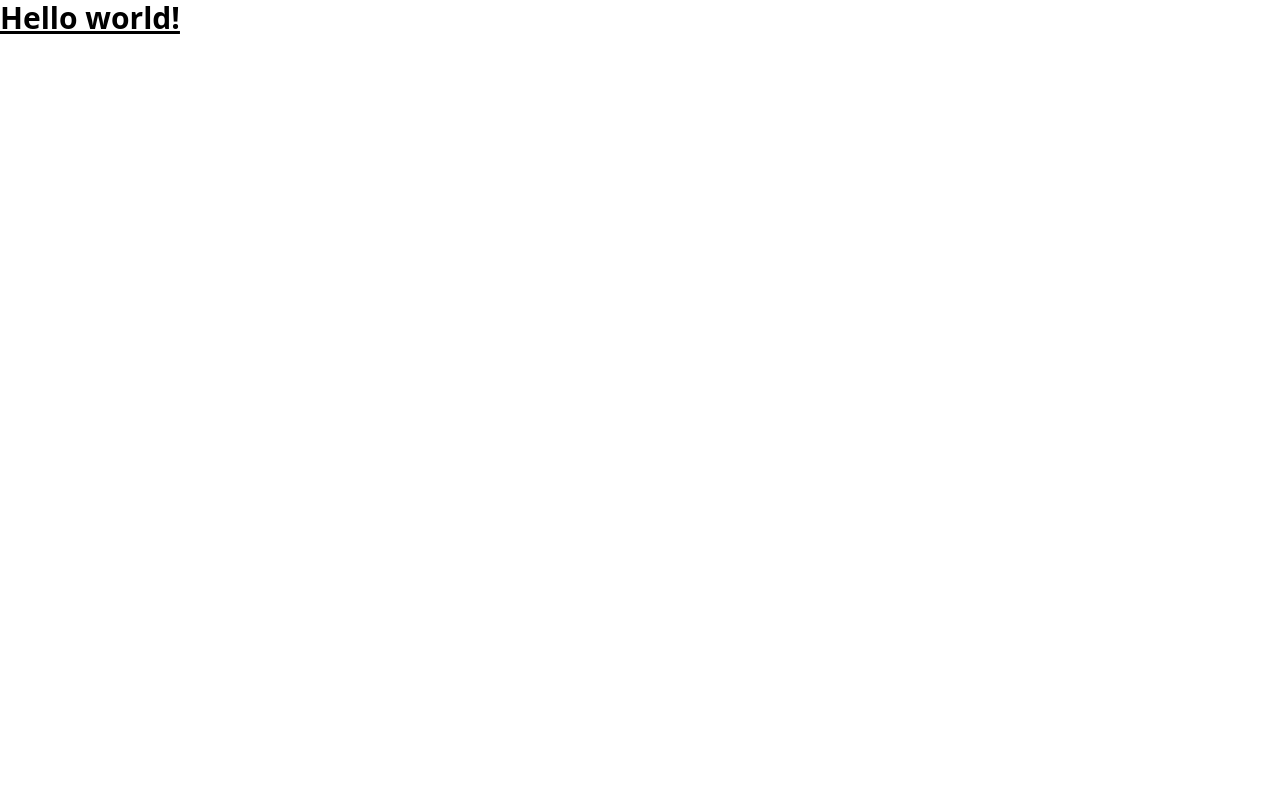
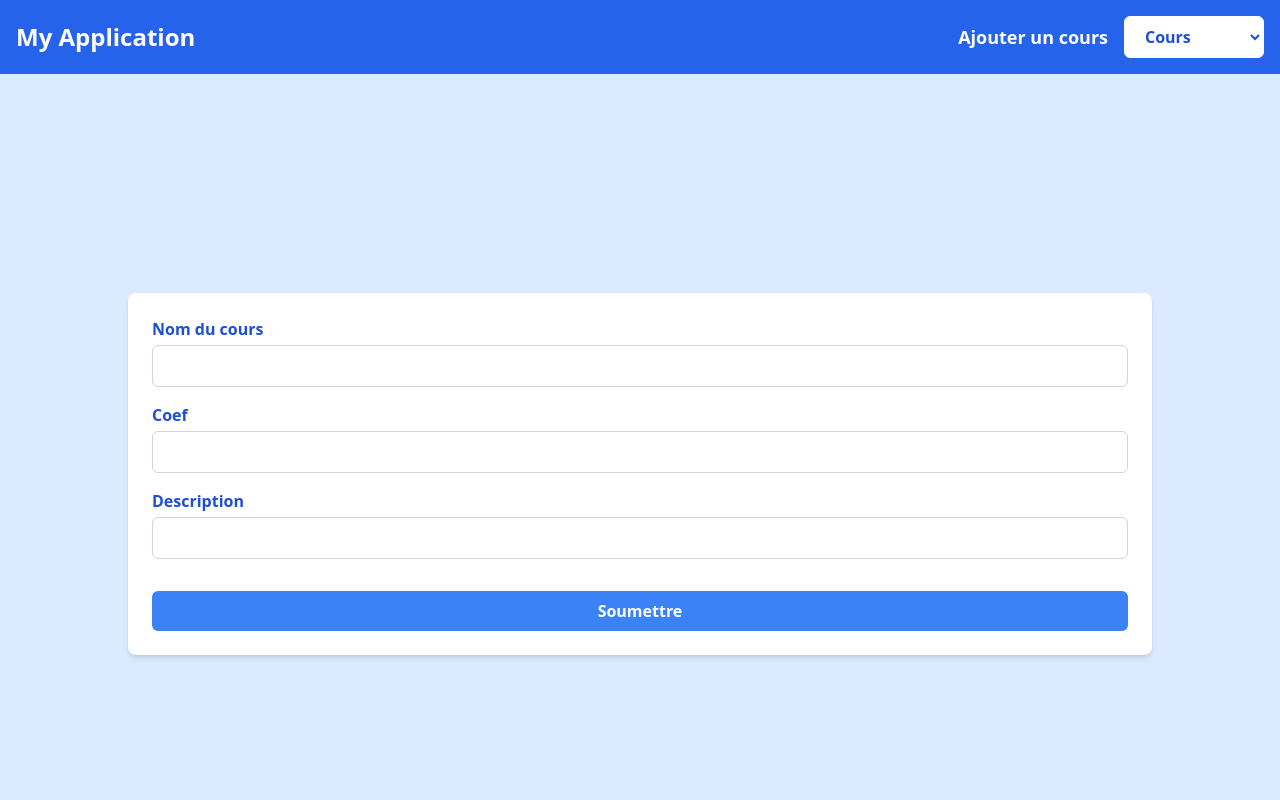
Before and after one commit to FAITH-ORAN/fullstack-Appli, a React (Create React App) app in the folder frontend/project-cours/: page /ajouter in a window 1280 px wide. Shown: the top 800 px of the page. Built offline with nearby package versions, Linux system fonts and the light colour scheme.

Commit message:
feat: add students/courses/professor and make one resuable form.

```diff
--- a/frontend/project-cours/package.json
+++ b/frontend/project-cours/package.json
@@ -6,8 +6,10 @@
     "@testing-library/jest-dom": "^5.17.0",
     "@testing-library/react": "^13.4.0",
     "@testing-library/user-event": "^13.5.0",
+    "axios": "^1.7.7",
     "react": "^18.3.1",
     "react-dom": "^18.3.1",
+    "react-router-dom": "^6.26.2",
     "react-scripts": "5.0.1",
     "web-vitals": "^2.1.4"
   },
--- a/frontend/project-cours/src/App.js
+++ /dev/null
@@ -1,7 +0,0 @@
-export default function App() {
-  return (
-    <h1 className="text-3xl font-bold underline">
-      Hello world!
-    </h1>
-  )
-}
--- /dev/null
+++ b/frontend/project-cours/src/App.jsx
@@ -0,0 +1,23 @@
+import React from 'react';
+import { BrowserRouter as Router, Route, Routes } from 'react-router-dom';
+import EntityHandler from './components/EntityHandler';
+import Footer from './components/Footer';
+import HomePage from './pages/HomePage';
+
+const App = () => {
+  return (
+    <Router>
+      <div className="min-h-screen flex flex-col">
+        <main className="flex-grow">
+          <Routes>
+            <Route path="/" element={<HomePage />} />
+            <Route path="/ajouter" element={<EntityHandler />} />
+          </Routes>
+        </main>
+        <Footer />
+      </div>
+    </Router>
+  );
+};
+
+export default App;
--- /dev/null
+++ b/frontend/project-cours/src/axiosInstance.js
@@ -0,0 +1,11 @@
+import axios from 'axios';
+import config from './config';
+
+const axiosInstance = axios.create({
+  baseURL: config.baseURL,
+  headers: {
+    'Content-Type': 'application/json',
+  },
+});
+
+export default axiosInstance;
--- /dev/null
+++ b/frontend/project-cours/src/components/EntityHandler.jsx
@@ -0,0 +1,30 @@
+import React, { useState } from 'react';
+import EntityForm from './common/EntityForm';
+import Header from './Header';
+import axiosInstance from '../axiosInstance';
+
+const EntityHandler = () => {
+  const [entityType, setEntityType] = useState('course');
+
+  const handleFormSubmit = (formData) => {
+    axiosInstance.post(`${entityType}s`, formData)
+      .then((response) => {
+        console.log('Succès:', response.data);
+      })
+      .catch((error) => {
+        console.error('Erreur:', error);
+      });
+  };
+
+  return (
+    <>
+      <Header entityType={entityType} setEntityType={setEntityType} />
+
+      <main className="flex-grow flex items-center justify-center min-h-screen bg-blue-100">
+        <EntityForm entityType={entityType} onSubmit={handleFormSubmit} />
+      </main>
+    </>
+  );
+};
+
+export default EntityHandler;
--- a/frontend/project-cours/src/components/Footer.js
+++ b/frontend/project-cours/src/components/Footer.js
@@ -0,0 +1,13 @@
+import React from 'react';
+
+const Footer = () => {
+  return (
+    <footer className="bg-blue-600 text-white py-4 mt-8">
+      <div className="container mx-auto text-center">
+        <p>&copy; {new Date().getFullYear()} My Application. Tous droits réservés.</p>
+      </div>
+    </footer>
+  );
+};
+
+export default Footer;
--- a/frontend/project-cours/src/components/Header.js
+++ b/frontend/project-cours/src/components/Header.js
@@ -0,0 +1,28 @@
+import React from 'react';
+
+const Header = ({ entityType, setEntityType }) => {
+  return (
+    <header className="bg-blue-600 text-white py-4">
+      <div className="container mx-auto flex justify-between items-center px-4">
+        <h1 className="text-2xl font-bold">My Application</h1>
+
+        <div className="flex items-center">
+          <h1 className="text-lg font-semibold mr-4">
+            Ajouter {entityType === 'course' ? 'un cours' : entityType === 'professor' ? 'un professeur' : 'un étudiant'}
+          </h1>
+          <select
+            onChange={(e) => setEntityType(e.target.value)}
+            value={entityType}
+            className="bg-white text-blue-700 border border-white rounded-md px-4 py-2 font-semibold"
+          >
+            <option value="course">Cours</option>
+            <option value="professor">Professeur</option>
+            <option value="student">Étudiant</option>
+          </select>
+        </div>
+      </div>
+    </header>
+  );
+};
+
+export default Header;
--- /dev/null
+++ b/frontend/project-cours/src/components/common/EntityForm.js
@@ -0,0 +1,168 @@
+import React, { useState } from 'react';
+
+const EntityForm = ({ entityType, onSubmit }) => {
+  const [formData, setFormData] = useState({});
+
+  const handleChange = (e) => {
+    const { name, value } = e.target;
+    setFormData({ ...formData, [name]: value });
+  };
+
+  const handleSubmit = (e) => {
+    e.preventDefault();
+    onSubmit(formData);
+  };
+
+  const renderFields = () => {
+    switch (entityType) {
+      case 'course':
+        return (
+          <>
+            <div className="mb-4">
+              <label className="block text-blue-700 font-semibold">Nom du cours</label>
+              <input
+                type="text"
+                name="courseName"
+                onChange={handleChange}
+                className="mt-1 p-2 w-full border border-gray-300 rounded-md focus:outline-none focus:ring-2 focus:ring-blue-500"
+                required
+              />
+            </div>
+            <div className="mb-4">
+              <label className="block text-blue-700 font-semibold">Coef</label>
+              <input
+                type="number"
+                name="coef"
+                onChange={handleChange}
+                className="mt-1 p-2 w-full border border-gray-300 rounded-md focus:outline-none focus:ring-2 focus:ring-blue-500"
+                required
+              />
+            </div>
+            <div className="mb-4">
+              <label className="block text-blue-700 font-semibold">Description</label>
+              <input
+                type="text"
+                name="description"
+                onChange={handleChange}
+                className="mt-1 p-2 w-full border border-gray-300 rounded-md focus:outline-none focus:ring-2 focus:ring-blue-500"
+              />
+            </div>
+          </>
+        );
+      case 'professor':
+        return (
+          <>
+            <div className="mb-4">
+              <label className="block text-blue-700 font-semibold">Prénom</label>
+              <input
+                type="text"
+                name="firstName"
+                onChange={handleChange}
+                className="mt-1 p-2 w-full border border-gray-300 rounded-md focus:outline-none focus:ring-2 focus:ring-blue-500"
+                required
+              />
+            </div>
+            <div className="mb-4">
+              <label className="block text-blue-700 font-semibold">Nom</label>
+              <input
+                type="text"
+                name="lastName"
+                onChange={handleChange}
+                className="mt-1 p-2 w-full border border-gray-300 rounded-md focus:outline-none focus:ring-2 focus:ring-blue-500"
+                required
+              />
+            </div>
+            <div className="mb-4">
+              <label className="block text-blue-700 font-semibold">Email</label>
+              <input
+                type="email"
+                name="email"
+                onChange={handleChange}
+                className="mt-1 p-2 w-full border border-gray-300 rounded-md focus:outline-none focus:ring-2 focus:ring-blue-500"
+                required
+              />
+            </div>
+            <div className="mb-4">
+              <label className="block text-blue-700 font-semibold">Téléphone</label>
+              <input
+                type="text"
+                name="phone"
+                onChange={handleChange}
+                className="mt-1 p-2 w-full border border-gray-300 rounded-md focus:outline-none focus:ring-2 focus:ring-blue-500"
+              />
+            </div>
+          </>
+        );
+      case 'student':
+        return (
+          <>
+            <div className="mb-4">
+              <label className="block text-blue-700 font-semibold">Prénom</label>
+              <input
+                type="text"
+                name="firstName"
+                onChange={handleChange}
+                className="mt-1 p-2 w-full border border-gray-300 rounded-md focus:outline-none focus:ring-2 focus:ring-blue-500"
+                required
+              />
+            </div>
+            <div className="mb-4">
+              <label className="block text-blue-700 font-semibold">Nom</label>
+              <input
+                type="text"
+                name="lastName"
+                onChange={handleChange}
+                className="mt-1 p-2 w-full border border-gray-300 rounded-md focus:outline-none focus:ring-2 focus:ring-blue-500"
+                required
+              />
+            </div>
+            <div className="mb-4">
+              <label className="block text-blue-700 font-semibold">Email</label>
+              <input
+                type="email"
+                name="email"
+                onChange={handleChange}
+                className="mt-1 p-2 w-full border border-gray-300 rounded-md focus:outline-none focus:ring-2 focus:ring-blue-500"
+                required
+              />
+            </div>
+            <div className="mb-4">
+              <label className="block text-blue-700 font-semibold">Téléphone</label>
+              <input
+                type="text"
+                name="phone"
+                onChange={handleChange}
+                className="mt-1 p-2 w-full border border-gray-300 rounded-md focus:outline-none focus:ring-2 focus:ring-blue-500"
+              />
+            </div>
+            <div className="mb-4">
+              <label className="block text-blue-700 font-semibold">Nom de la classe</label>
+              <input
+                type="text"
+                name="className"
+                onChange={handleChange}
+                className="mt-1 p-2 w-full border border-gray-300 rounded-md focus:outline-none focus:ring-2 focus:ring-blue-500"
+                required
+              />
+            </div>
+          </>
+        );
+      default:
+        return null;
+    }
+  };
+
+  return (
+    <form onSubmit={handleSubmit} className="bg-white shadow-md rounded-lg p-6 max-w-5xl w-full mx-8">
+      {renderFields()}
+      <button
+        type="submit"
+        className="mt-4 w-full bg-blue-500 hover:bg-blue-600 text-white font-bold py-2 px-4 rounded-md focus:outline-none focus:ring-2 focus:ring-blue-400"
+      >
+        Soumettre
+      </button>
+    </form>
+  );
+};
+
+export default EntityForm;
--- /dev/null
+++ b/frontend/project-cours/src/config.js
@@ -0,0 +1,5 @@
+const config = {
+  baseURL: 'http://localhost:8080/api/',
+};
+
+export default config;
```
Also changed, not shown: 1 other file (tests, documents, lock files or other folders).
